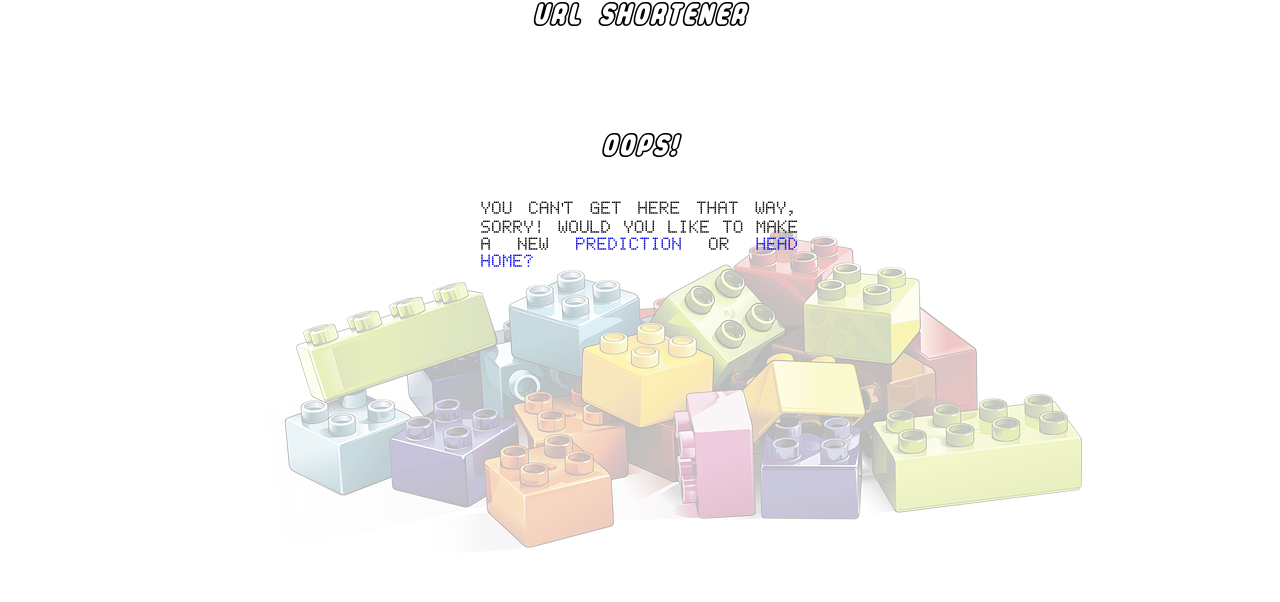
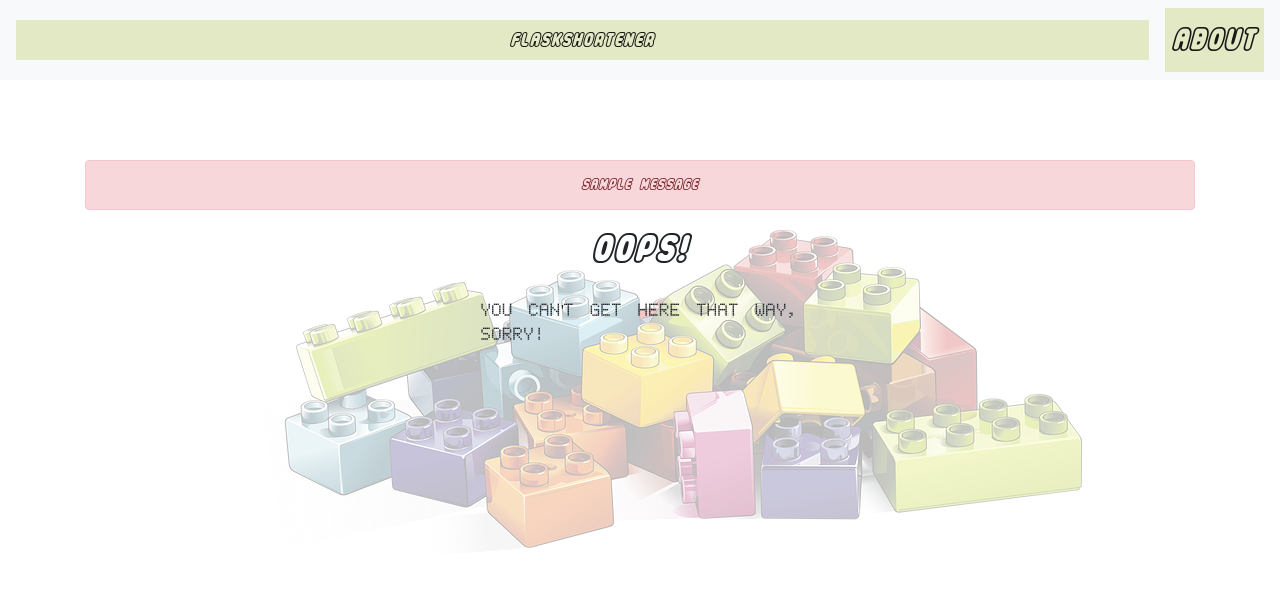
Before and after one commit to max-mackie/Lap4-24hour, a Flask app: page /reminder in a window 1280 px wide. Shown: the top 602 px of the page. Run offline with Flask 2, Linux system fonts and the light colour scheme; one stand-in notice (Sample message) is shown; some libraries are stand-ins or nearby versions.

Commit message:
adding page content and fixing error message pages

```diff
--- a/templates/errors/404.html
+++ b/templates/errors/404.html
@@ -2,7 +2,6 @@
 content %}
 <h1>Oops!</h1>
 <p id="about">
-  You seem to be a bit lost! Would you like to make a new
-  <a href="/prediction">prediction</a> or <a href="/">head home?</a>
+  You seem to be a bit lost!
 </p>
 {% endblock %}
--- a/templates/errors/405.html
+++ b/templates/errors/405.html
@@ -2,7 +2,6 @@
 content %}
 <h1>Oops!</h1>
 <p id="about">
-  You can't get here that way, sorry! Would you like to make a new
-  <a href="/prediction">prediction</a> or <a href="/">head home?</a>
+  You can't get here that way, sorry!
 </p>
 {% endblock %}
--- a/templates/errors/500.html
+++ b/templates/errors/500.html
@@ -2,7 +2,6 @@
 content %}
 <h1>Oops!</h1>
 <p id="about">
-  It's not you, it's us. Let's try that again! Would you like to make a new
-  <a href="/prediction">prediction</a> or <a href="/">head home?</a>
+  It's not you, it's us. Let's try that again!
 </p>
 {% endblock %}
--- a/templates/layout.html
+++ b/templates/layout.html
@@ -4,6 +4,10 @@
     {% block head%}{% endblock head%}
     <meta charset="UTF-8" />
     <meta name="viewport" content="width=device-width, initial-scale=1.0" />
+    <!-- Bootstrap CSS -->
+    <link rel="stylesheet" href="https://stackpath.bootstrapcdn.com/bootstrap/4.3.1/css/bootstrap.min.css" integrity="sha384-ggOyR0iXCbMQv3Xipma34MD+dH/1fQ784/j6cY/iJTQUOhcWr7x9JvoRxT2MZw1T" crossorigin="anonymous">
+    <script defer src="https://stackpath.bootstrapcdn.com/bootstrap/4.3.1/js/bootstrap.min.js" integrity="sha384-JjSmVgyd0p3pXB1rRibZUAYoIIy6OrQ6VrjIEaFf/nJGzIxFDsf4x0xIM+B07jRM" crossorigin="anonymous"></script>
+
     <link
       rel="shortcut icon"
       href="{{ url_for('static', filename='img/favicon.ico') }}"
@@ -16,13 +20,30 @@
       href="https://fonts.googleapis.com/css2?family=Indie+Flower&display=swap"
       rel="stylesheet"
     />
-    <title>URL shortener| {% block title %}{% endblock title %}</title>
+    <title>{% block title %}{% endblock title %}</title>
   </head>
   <body>
-    <nav>
-      URL shortener
+    <nav class="navbar navbar-expand-md navbar-light bg-light">
+        <a class="navbar-brand" href="{{ url_for('index')}}">FlaskShortener</a>
+        <button class="navbar-toggler" type="button" data-toggle="collapse" data-target="#navbarNav" aria-controls="navbarNav" aria-expanded="false" aria-label="Toggle navigation">
+            <span class="navbar-toggler-icon"></span>
+        </button>
+        <div class="collapse navbar-collapse" id="navbarNav">
+            <ul class="navbar-nav">
+              <li class="nav-item active">
+                  <a class="nav-link" href="#">About</a>
+              </li>
+            </ul>
+        </div>
     </nav>
-    <main>{% block content %}{% endblock content %}</main>
+    <main>
+      <div class="container">
+          {% for message in get_flashed_messages() %}
+              <div class="alert alert-danger">{{ message }}</div>
+          {% endfor %}
+          {% block content %} {% endblock content%}
+      </div>
+    </main>
     <footer>&copy; Max & Rachael 2021</footer>
   </body>
 </html>
--- a/templates/thankyou.html
+++ /dev/null
@@ -1,5 +0,0 @@
-{% extends "layout.html" %} {% block title %}{{title}}{% endblock %} {% block
-content %}
-<h1>You've got mail!</h1>
-<p id="thankyou">Thank you for using LegOh!</p>
-{% endblock %}
```
Also changed, not shown: templates/home.html (+18 -6 lines), templates/predict.html (deleted, +0 -43 lines).
